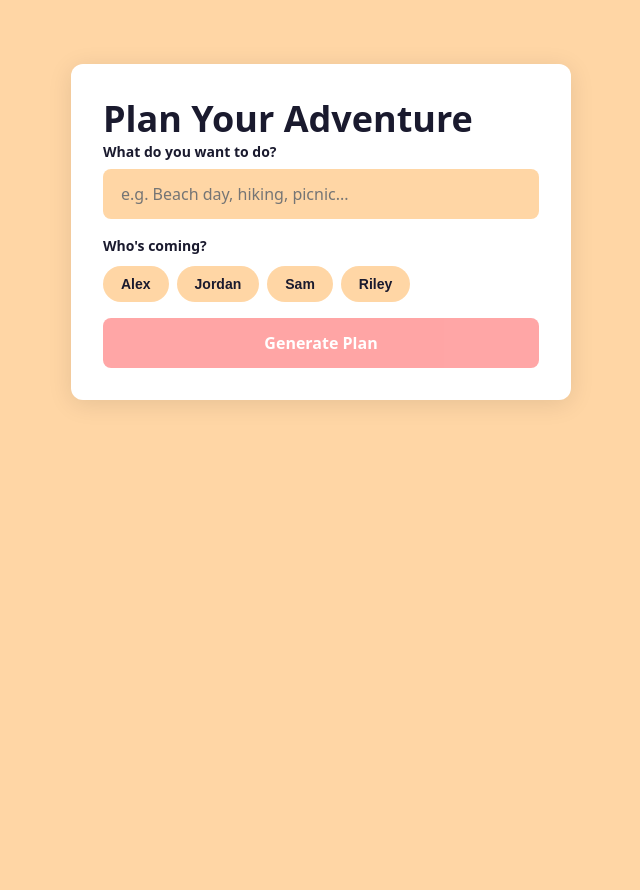
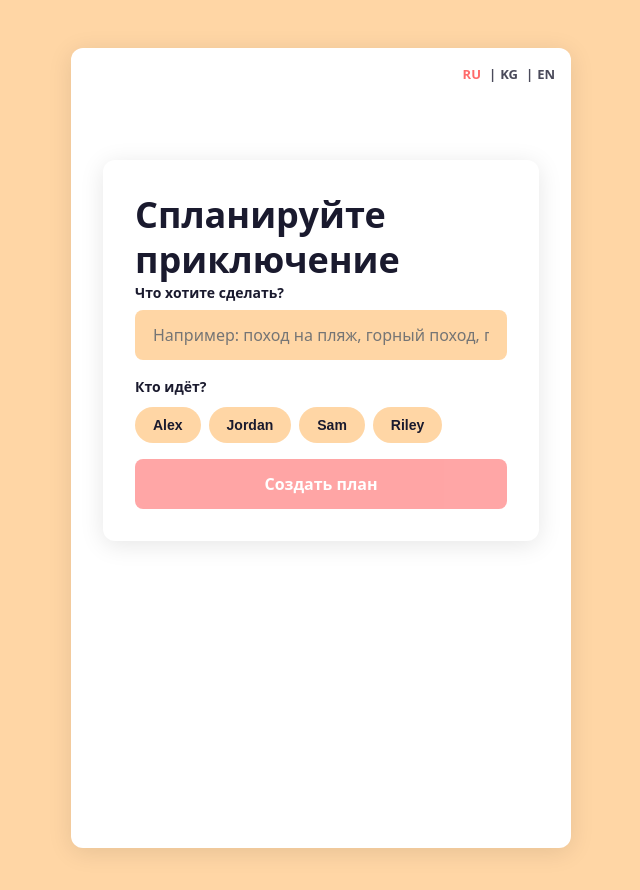
Before and after one commit to ErnisuuluRenat/cursor-hackathon, a Next.js app in the folder summer-adventures-mvp/: page / in a window 1280 px wide. Shown: the top 890 px of the page, without its empty margins (319-959 px from the left). Before the commit the page ends 800 px from the top, so only its background shows below. Built offline with nearby package versions, Linux system fonts and the light colour scheme.

Commit message:
implement translation support in room and proof components, enhancing user experience with localized text

```diff
--- a/summer-adventures-mvp/app/page.jsx
+++ b/summer-adventures-mvp/app/page.jsx
@@ -6,6 +6,7 @@ import ProofScreen from "@/components/proof/ProofScreen";
 import VerdictCard from "@/components/proof/VerdictCard";
 import PlanView from "@/components/room/PlanView";
 import RoomScreen from "@/components/room/RoomScreen";
+import { translations } from "@/lib/translations";
 
 const USE_MOCKS = true;
 
@@ -53,6 +54,9 @@ export default function Home() {
   const [leaderboard, setLeaderboard] = useState([]);
   const [loading, setLoading] = useState(false);
   const [error, setError] = useState(null);
+  const [language, setLanguage] = useState("ru");
+
+  const t = (key) => translations[language][key] || key;
 
   const handlePlanReady = async (activity, selectedMembers) => {
     setLoading(true);
@@ -84,7 +88,7 @@ export default function Home() {
         setScreen("plan");
       }
     } catch (err) {
-      setError(err instanceof Error ? err.message : "Failed to generate plan.");
+      setError(err instanceof Error ? err.message : t("errorPlanFailed"));
     } finally {
       setLoading(false);
     }
@@ -118,7 +122,7 @@ export default function Home() {
         setScreen("verdict");
       }
     } catch (err) {
-      setError(err instanceof Error ? err.message : "Failed to verify proof.");
+      setError(err instanceof Error ? err.message : t("errorVerifyFailed"));
     } finally {
       setLoading(false);
     }
@@ -146,7 +150,7 @@ export default function Home() {
       }
     } catch (err) {
       setError(
-        err instanceof Error ? err.message : "Failed to load leaderboard."
+        err instanceof Error ? err.message : t("errorLeaderboardFailed")
       );
     } finally {
       setLoading(false);
@@ -155,14 +159,54 @@ export default function Home() {
 
   return (
     <main
+      className="app-container"
       style={{
+        position: "relative",
+        width: "100%",
         minHeight: "100vh",
-        padding: "1rem",
-        display: "flex",
-        flexDirection: "column",
-        alignItems: "center",
       }}
     >
+      <nav
+        style={{
+          position: "absolute",
+          top: "1rem",
+          right: "1rem",
+          display: "flex",
+          gap: "0.25rem",
+          fontSize: "0.8125rem",
+          fontWeight: 600,
+        }}
+      >
+        {[
+          { code: "ru", label: "RU" },
+          { code: "ky", label: "KG" },
+          { code: "en", label: "EN" },
+        ].map(({ code, label }, index) => (
+          <span key={code} style={{ display: "inline-flex", alignItems: "center" }}>
+            {index > 0 && (
+              <span style={{ margin: "0 0.25rem", color: "var(--text-muted)" }}>|</span>
+            )}
+            <button
+              type="button"
+              onClick={() => setLanguage(code)}
+              style={{
+                background: "none",
+                border: "none",
+                padding: 0,
+                cursor: "pointer",
+                color: language === code ? "var(--primary)" : "var(--text-muted)",
+                fontWeight: language === code ? 700 : 600,
+                fontFamily: "inherit",
+                fontSize: "inherit",
+              }}
+            >
+              {label}
+            </button>
+          </span>
+        ))}
+      </nav>
+
+      <div style={{ paddingTop: "2rem" }}>
       {error && (
         <div
           className="app-container"
@@ -178,30 +222,32 @@ export default function Home() {
 
       {loading && screen !== "room" && (
         <div className="app-container">
-          <p style={{ textAlign: "center", margin: 0 }}>Loading...</p>
+          <p style={{ textAlign: "center", margin: 0 }}>{t("loading")}</p>
         </div>
       )}
 
-      {screen === "room" && <RoomScreen onPlanReady={handlePlanReady} />}
+      {screen === "room" && <RoomScreen onPlanReady={handlePlanReady} t={t} />}
 
       {screen === "plan" && !loading && (
-        <PlanView plan={plan} onNext={() => setScreen("proof")} />
+        <PlanView plan={plan} onNext={() => setScreen("proof")} t={t} />
       )}
 
       {screen === "proof" && !loading && (
-        <ProofScreen onProofReady={handleProofReady} />
+        <ProofScreen onProofReady={handleProofReady} t={t} />
       )}
 
       {screen === "verdict" && !loading && (
         <VerdictCard
           verdict={verdict}
           onViewLeaderboard={handleShowLeaderboard}
+          t={t}
         />
       )}
 
       {screen === "leaderboard" && !loading && (
-        <Leaderboard players={leaderboard} />
+        <Leaderboard players={leaderboard} t={t} />
       )}
+      </div>
     </main>
   );
 }
--- a/summer-adventures-mvp/components/leaderboard/Leaderboard.jsx
+++ b/summer-adventures-mvp/components/leaderboard/Leaderboard.jsx
@@ -1,7 +1,7 @@
-export default function Leaderboard({ players = [] }) {
+export default function Leaderboard({ players = [], t }) {
   return (
     <div className="app-container">
-      <h1>Leaderboard</h1>
+      <h1>{t("leaderboardTitle")}</h1>
 
       <div style={{ overflowX: "auto", marginTop: "1rem" }}>
         <table
@@ -13,10 +13,10 @@ export default function Leaderboard({ players = [] }) {
         >
           <thead>
             <tr>
-              <th style={headerCellStyle}>Rank</th>
-              <th style={{ ...headerCellStyle, textAlign: "left" }}>Player</th>
-              <th style={headerCellStyle}>ELO</th>
-              <th style={headerCellStyle}>Adventures</th>
+              <th style={headerCellStyle}>{t("rank")}</th>
+              <th style={{ ...headerCellStyle, textAlign: "left" }}>{t("player")}</th>
+              <th style={headerCellStyle}>{t("elo")}</th>
+              <th style={headerCellStyle}>{t("adventures")}</th>
             </tr>
           </thead>
           <tbody>
@@ -80,7 +80,7 @@ export default function Leaderboard({ players = [] }) {
 
         {players.length === 0 && (
           <p style={{ textAlign: "center", marginTop: "1rem", marginBottom: 0 }}>
-            No players yet.
+            {t("noPlayers")}
           </p>
         )}
       </div>
--- a/summer-adventures-mvp/components/proof/ProofScreen.jsx
+++ b/summer-adventures-mvp/components/proof/ProofScreen.jsx
@@ -2,7 +2,7 @@
 
 import { useRef, useState } from "react";
 
-export default function ProofScreen({ onProofReady }) {
+export default function ProofScreen({ onProofReady, t }) {
   const [activity, setActivity] = useState("");
   const [fileName, setFileName] = useState("");
   const fileInputRef = useRef(null);
@@ -23,14 +23,14 @@ export default function ProofScreen({ onProofReady }) {
 
   return (
     <div className="app-container">
-      <h1>Prove It!</h1>
+      <h1>{t("proofTitle")}</h1>
 
       <div className="input-group">
-        <label htmlFor="proof-activity">Activity name</label>
+        <label htmlFor="proof-activity">{t("proofActivityLabel")}</label>
         <input
           id="proof-activity"
           type="text"
-          placeholder="What did you do?"
+          placeholder={t("proofActivityPlaceholder")}
           value={activity}
           onChange={(e) => setActivity(e.target.value)}
         />
@@ -51,12 +51,12 @@ export default function ProofScreen({ onProofReady }) {
         onClick={() => fileInputRef.current?.click()}
         disabled={!activity.trim()}
       >
-        Upload Photo
+        {t("uploadPhotoBtn")}
       </button>
 
       {fileName && (
         <p style={{ fontSize: "0.875rem", marginBottom: 0, textAlign: "center" }}>
-          Selected: {fileName}
+          {t("selectedFile")} {fileName}
         </p>
       )}
     </div>
--- a/summer-adventures-mvp/components/proof/VerdictCard.jsx
+++ b/summer-adventures-mvp/components/proof/VerdictCard.jsx
@@ -1,11 +1,11 @@
 "use client";
 
-export default function VerdictCard({ verdict, onViewLeaderboard }) {
+export default function VerdictCard({ verdict, onViewLeaderboard, t }) {
   if (!verdict) return null;
 
   const verified = verdict.verified;
   const statusColor = verified ? "#22c55e" : "#ef4444";
-  const statusLabel = verified ? "VERIFIED" : "NOT VERIFIED";
+  const statusLabel = verified ? t("verified") : t("notVerified");
 
   return (
     <div className="app-container">
@@ -43,7 +43,7 @@ export default function VerdictCard({ verdict, onViewLeaderboard }) {
             color: "var(--text-muted)",
           }}
         >
-          Coolness Score
+          {t("coolnessScore")}
         </p>
         <p
           style={{
@@ -60,7 +60,7 @@ export default function VerdictCard({ verdict, onViewLeaderboard }) {
       </div>
 
       <button type="button" className="cta-button" onClick={onViewLeaderboard}>
-        See Leaderboard
+        {t("seeLeaderboardBtn")}
       </button>
     </div>
   );
--- a/summer-adventures-mvp/components/room/PlanView.jsx
+++ b/summer-adventures-mvp/components/room/PlanView.jsx
@@ -1,14 +1,14 @@
 "use client";
 
-export default function PlanView({ plan, onNext }) {
+export default function PlanView({ plan, onNext, t }) {
   if (!plan) return null;
 
   return (
     <div className="app-container">
-      <h1>Your Plan</h1>
+      <h1>{t("planTitle")}</h1>
 
       <section style={{ marginBottom: "1.5rem" }}>
-        <h2>What to Bring</h2>
+        <h2>{t("whatToBring")}</h2>
         <ul style={{ paddingLeft: "1.25rem", marginTop: "0.5rem" }}>
           {plan.packingList?.map((item, index) => (
             <li key={index} style={{ marginBottom: "0.25rem" }}>
@@ -19,12 +19,12 @@ export default function PlanView({ plan, onNext }) {
       </section>
 
       <section style={{ marginBottom: "1.5rem" }}>
-        <h2>Best Day</h2>
+        <h2>{t("bestDay")}</h2>
         <p style={{ marginTop: "0.5rem", marginBottom: 0 }}>{plan.bestDay}</p>
       </section>
 
       <section style={{ marginBottom: "1.5rem" }}>
-        <h2>Steps</h2>
+        <h2>{t("steps")}</h2>
         <ol style={{ paddingLeft: "1.25rem", marginTop: "0.5rem" }}>
           {plan.steps?.map((step, index) => (
             <li key={index} style={{ marginBottom: "0.5rem" }}>
@@ -35,7 +35,7 @@ export default function PlanView({ plan, onNext }) {
       </section>
 
       <button type="button" className="cta-button" onClick={onNext}>
-        We Did It!
+        {t("weDidItBtn")}
       </button>
     </div>
   );
--- a/summer-adventures-mvp/components/room/RoomScreen.jsx
+++ b/summer-adventures-mvp/components/room/RoomScreen.jsx
@@ -9,7 +9,7 @@ const MOCK_FRIENDS = [
   { id: "4", name: "Riley" },
 ];
 
-export default function RoomScreen({ onPlanReady }) {
+export default function RoomScreen({ onPlanReady, t }) {
   const [activity, setActivity] = useState("");
   const [selectedMembers, setSelectedMembers] = useState([]);
   const [loading, setLoading] = useState(false);
@@ -33,14 +33,14 @@ export default function RoomScreen({ onPlanReady }) {
 
   return (
     <div className="app-container">
-      <h1>Plan Your Adventure</h1>
+      <h1>{t("roomTitle")}</h1>
 
       <div className="input-group">
-        <label htmlFor="activity">What do you want to do?</label>
+        <label htmlFor="activity">{t("roomActivityLabel")}</label>
         <input
           id="activity"
           type="text"
-          placeholder="e.g. Beach day, hiking, picnic..."
+          placeholder={t("roomActivityPlaceholder")}
           value={activity}
           onChange={(e) => setActivity(e.target.value)}
           disabled={loading}
@@ -49,7 +49,7 @@ export default function RoomScreen({ onPlanReady }) {
 
       <fieldset className="input-group" style={{ border: "none" }}>
         <legend style={{ fontSize: "0.875rem", fontWeight: 600, marginBottom: "0.5rem" }}>
-          Who&apos;s coming?
+          {t("roomWhoComing")}
         </legend>
         <div style={{ display: "flex", flexWrap: "wrap", gap: "0.5rem" }}>
           {MOCK_FRIENDS.map((friend) => {
@@ -85,7 +85,7 @@ export default function RoomScreen({ onPlanReady }) {
         onClick={handleGeneratePlan}
         disabled={loading || !activity.trim()}
       >
-        {loading ? "Generating..." : "Generate Plan"}
+        {loading ? t("generatingPlanBtn") : t("generatePlanBtn")}
       </button>
     </div>
   );
```
Also changed, not shown: summer-adventures-mvp/lib/translations.js (added).
